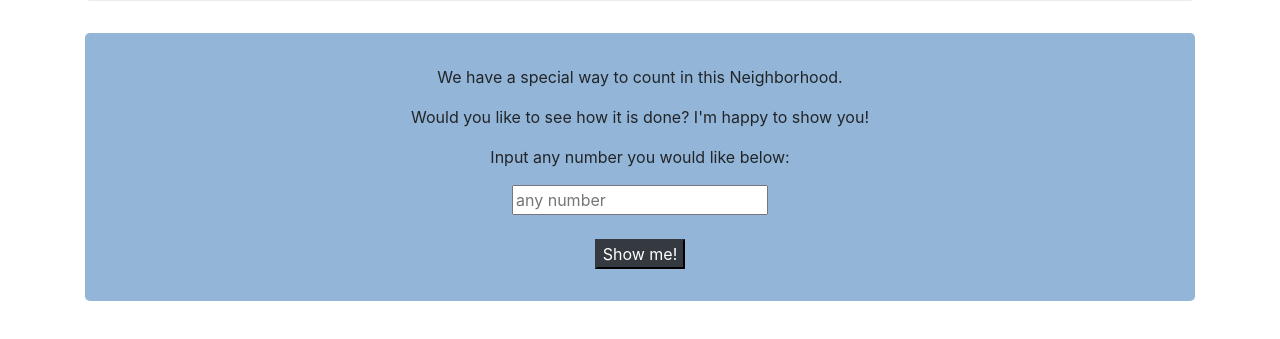
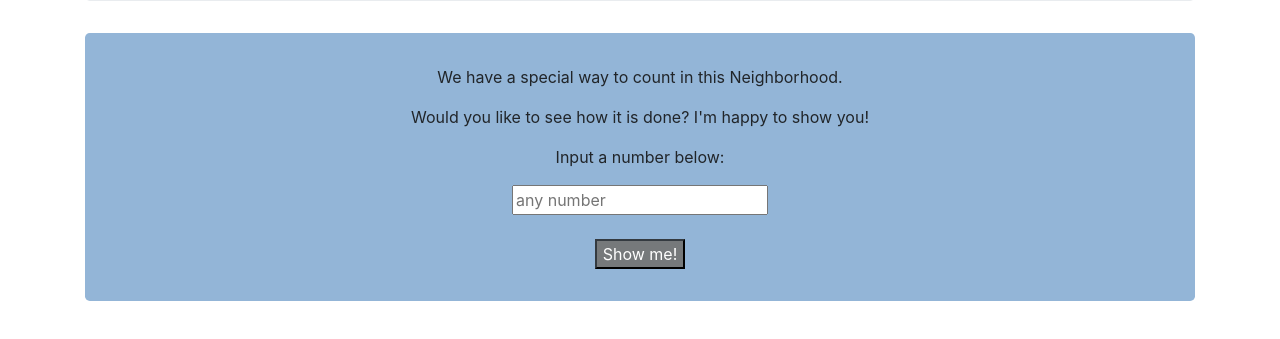
Before and after one commit to selinda-c/independent3, a plain HTML site: page index.html in a window 1280 px wide. Shown: the part 183-522 px from the top of the page. Drawn offline with Linux system fonts and the light colour scheme.

```diff
--- a/css/styles.css
+++ b/css/styles.css
@@ -15,3 +15,15 @@
   background-color: #93b5d7;
   border-radius: 0.3rem;
 }
+
+.btn-dark {
+  color: #fff;
+  background-color: #76797b;
+  border-color: #343a40;
+}
+
+.btn-dark:hover {
+  color: #fff;
+  background-color: #23272b;
+  border-color: #1d2124;
+}
--- a/index.html
+++ b/index.html
@@ -14,10 +14,10 @@
     <div class="form">
       <p>We have a special way to count in this Neighborhood.</p>
       <p>Would you like to see how it is done? I'm happy to show you!</p>
-      <p>Input any number you would like below:</p>
+      <p>Input a number below:</p>
       <input type="text" placeholder="any number">
       <br><br>
-      <button class="btn-dark">Show me!</button>
+      <button class="btn-dark" type="submit">Show me!</button>
     </div>
     <div class="result" id="results"></div>
   </div>
```
Also changed, not shown: js/scripts.js (+7 -0 lines), 1 other file.
